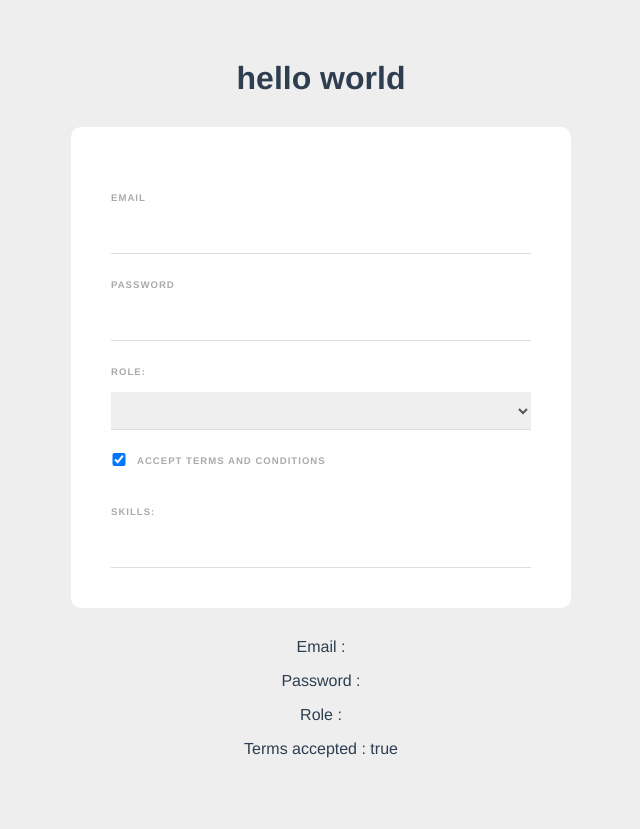
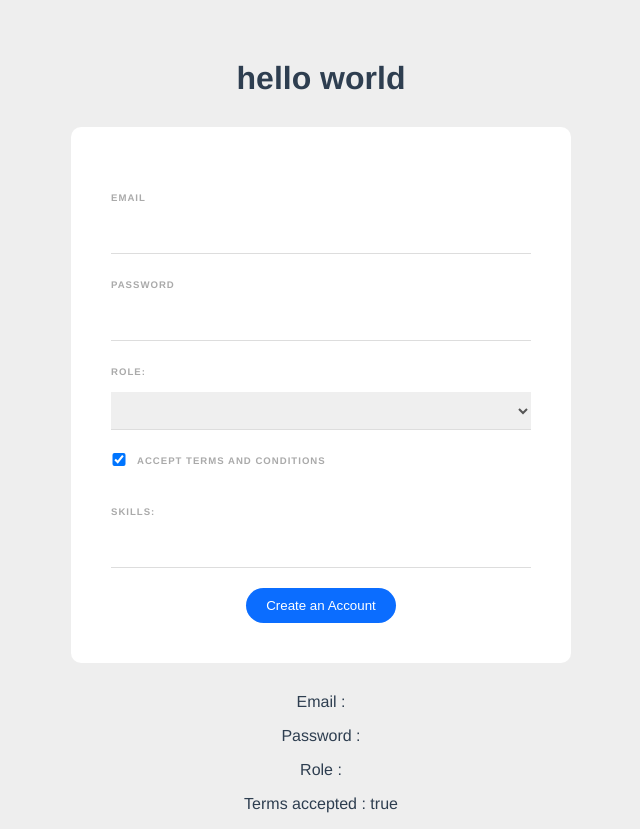
Before and after one commit to prasagungg/learn-basics-vue, a Vue app: page / in a window 1280 px wide. Shown: the whole page, without its empty margins (319-959 px from the left). Before the commit the page ends 800 px from the top, so only its background shows below. Built offline with nearby package versions, Linux system fonts and the light colour scheme.

Commit message:
fix: validate

```diff
--- a/src/components/SignupForm.vue
+++ b/src/components/SignupForm.vue
@@ -1,10 +1,11 @@
 <template>
-  <form>
+  <form @submit.prevent="handleSubmit">
     <label>Email</label>
     <input type="email" required v-model="email" />
 
     <label>Password</label>
-    <input type="email" required v-model="password" />
+    <input type="password" required v-model="password" />
+    <div v-if="passwordError" class="error">{{ passwordError }}</div>
 
     <label>Role: </label>
     <select v-model="role">
@@ -21,6 +22,10 @@
     <input type="text" v-model="tempSkill" @keyup.alt="addSkill" />
     <div v-for="skill in skills" :key="skill" class="pill">
       <span @click="deleteSkill(skill)">{{ skill }}</span>
+    </div>
+
+    <div class="submit">
+      <button>Create an Account</button>
     </div>
   </form>
 
@@ -40,6 +45,7 @@
       terms: true,
       tempSkill: "",
       skills: [],
+      passwordError: "",
     };
   },
   methods: {
@@ -53,6 +59,18 @@
     },
     deleteSkill(skill) {
       this.skills = this.skills.filter((item) => skill !== item);
+    },
+    handleSubmit() {
+      this.passwordError =
+        this.password.length > 5 ? "" : "Password harus diatas lima";
+
+      if (!this.passwordError) {
+        console.log("email :", this.email);
+        console.log("password :", this.password);
+        console.log("role :", this.role);
+        console.log("skills :", this.skills);
+        console.log("terms accepted :", this.terms);
+      }
     },
   },
 };
@@ -107,4 +125,23 @@
   color: #777;
   cursor: pointer;
 }
+button {
+  background: #0b6dff;
+  border: 0;
+  padding: 10px 20px;
+  margin-top: 20px;
+  color: white;
+  border-radius: 20px;
+}
+
+.submit {
+  text-align: center;
+}
+
+.error {
+  color: #ff0062;
+  margin-top: 10px;
+  font-size: 0.8em;
+  font-weight: bold;
+}
 </style>
```
